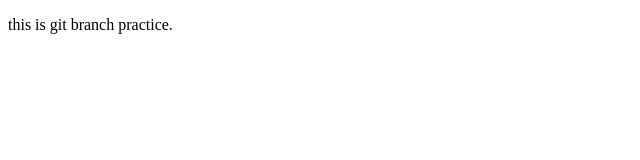
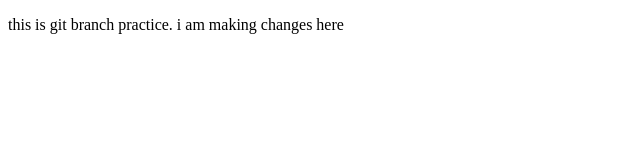
Before and after one commit to Gurmeet-Sandhu/gitbranch, a plain HTML site: page index.html in a window 1280 px wide. Shown: the whole page, without its empty margins (0-640 px from the left). Drawn offline with Linux system fonts and the light colour scheme.

Commit message:
changes saved

```diff
--- a/index.html
+++ b/index.html
@@ -7,6 +7,8 @@
     <title>Document</title>
 </head>
 <body>
-    <p>this is git branch practice.</p>
+    <p>this is git branch practice.
+        i am making changes here
+    </p>
 </body>
 </html>
```
